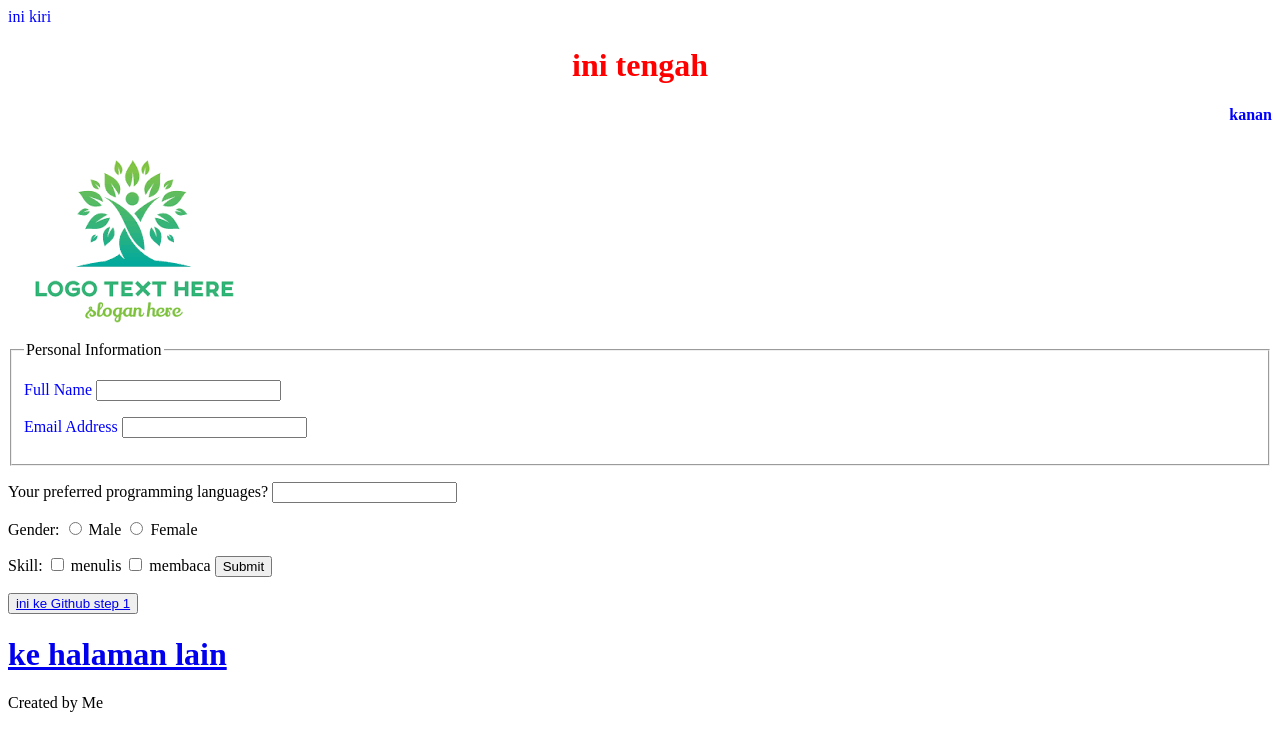
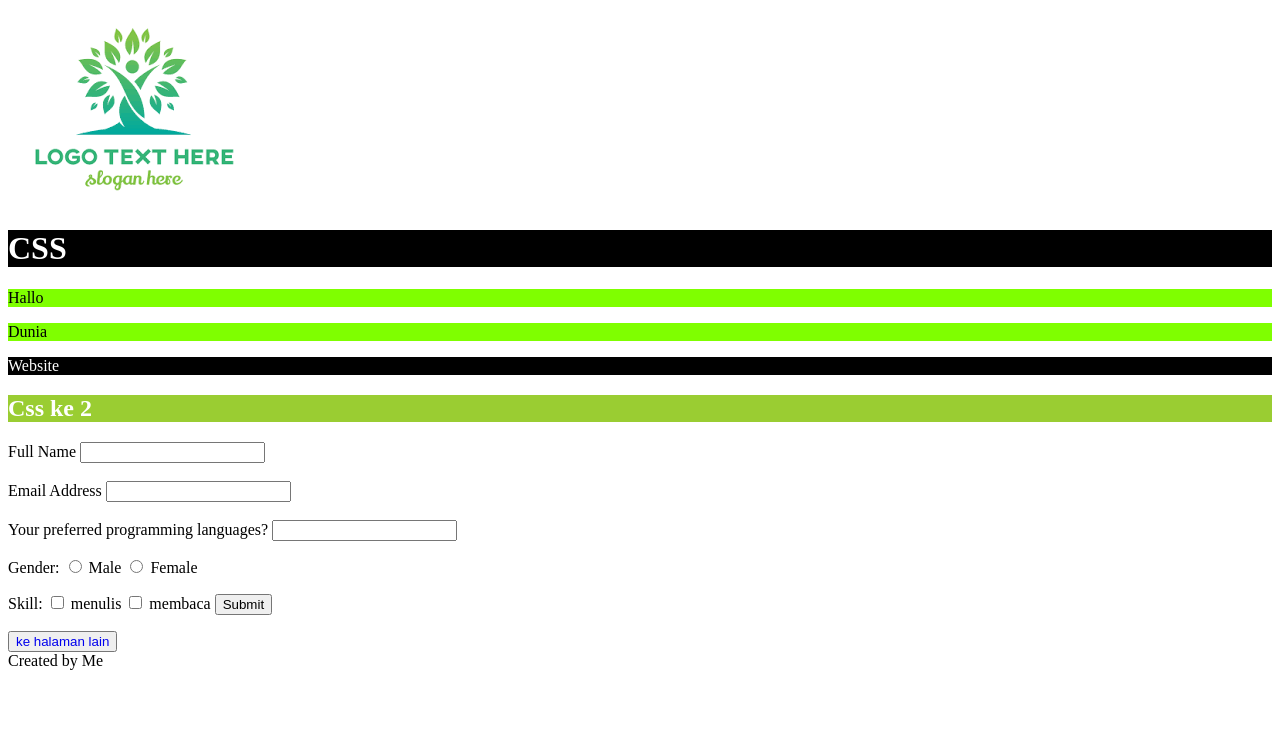
Before and after one commit to rifkyhillman26/Baitul-muslim, a website: page index.html in a window 1280 px wide. Drawn offline with Linux system fonts and the light colour scheme.

Commit message:
belajar css

```diff
--- a/Home/style.css
+++ /dev/null
@@ -1,3 +0,0 @@
-h1 {
-    color: aqua;
-}
--- /dev/null
+++ b/css/style.css
@@ -0,0 +1,4 @@
+.tulisan3 {
+    color:white;
+    background-color: yellowgreen;
+}
--- a/Home/index.html
+++ b/index.html
@@ -2,42 +2,52 @@
 
 <head>
     <title> baitul muslim </title>
+    <link href="./css/style.css" rel="stylesheet" type="text/css" media="screen">
     <style>
-        h1 {
-            color: red;
-            background-color: fixed;
+        #tulisan {
+            background-color: black;
+            color: white;
         }
 
-        p {
-            color: blue;
+        .tulisan2 {
+            background-color: chartreuse;
         }
     </style>
 </head>
 
 <body>
+    <img src="/img/download.png" />
 
-    <p align="left"> ini kiri </p>
+    <div id="tulisan">
+        <h1> CSS </h1>
+    </div>
 
-    <h1 align="center"> ini tengah </h1>
+    <div class="tulisan2">
+        <p> Hallo </p>
+    </div>
 
-    <p align="right"><b>kanan</b></p>
+    <div class="tulisan2">
+        <p> Dunia </p>
+    </div>
 
-    <img src="/download.png" />
+    <div id="tulisan">
+        <p> Website </p>
+    </div>
 
-    <form>
-        <fieldset>
-            <legend>Personal Information</legend>
-            <p>
-                <label for="full-name">Full Name</label>
-                <input id="full-name" name="fullName" type="text">
-            </p>
-            <p>
-                <label for="email">Email Address</label>
-                <input id="email" name="email" type="email">
-            </p>
-        </fieldset>
-    </form>
+    <div class="tulisan3">
+        <h2> Css ke 2 </h2>
+    </div>
 
+    <div>
+        <label for="full-name">Full Name</label>
+        <input id="full-name" name="fullName" type="text">
+    </div>
+    <br>
+    <div>
+        <label for="email">Email Address</label>
+        <input id="email" name="email" type="email">
+    </div>
+    <br>
     <form>
         <label for="programming">Your preferred programming languages?</label>
         <input type="text" name="programming" list="programmingLangs" />
@@ -66,15 +76,9 @@
         <label for="reading-checkbox">membaca</label>
         <input type="submit" value="Submit">
     </form>
-    <div>
-        <button name="good"><a href="https://github.com/talkasrul/step-1/blob/master/week-1/learn/css3-basics.md">
-                ini ke Github step 1</a>
-        </button>
-    </div>
-
-    <h1>
-        <a href="./Page2.html"> ke halaman lain </a>
-    </h1>
+    <button>
+        <a style="text-decoration: none;" href="./Page2.html"> ke halaman lain </a>
+    </button>
 
 </body>
 
```
Also changed, not shown: Page2.html (renamed from Home/Page2.html), img/download.png (renamed from download.png).
